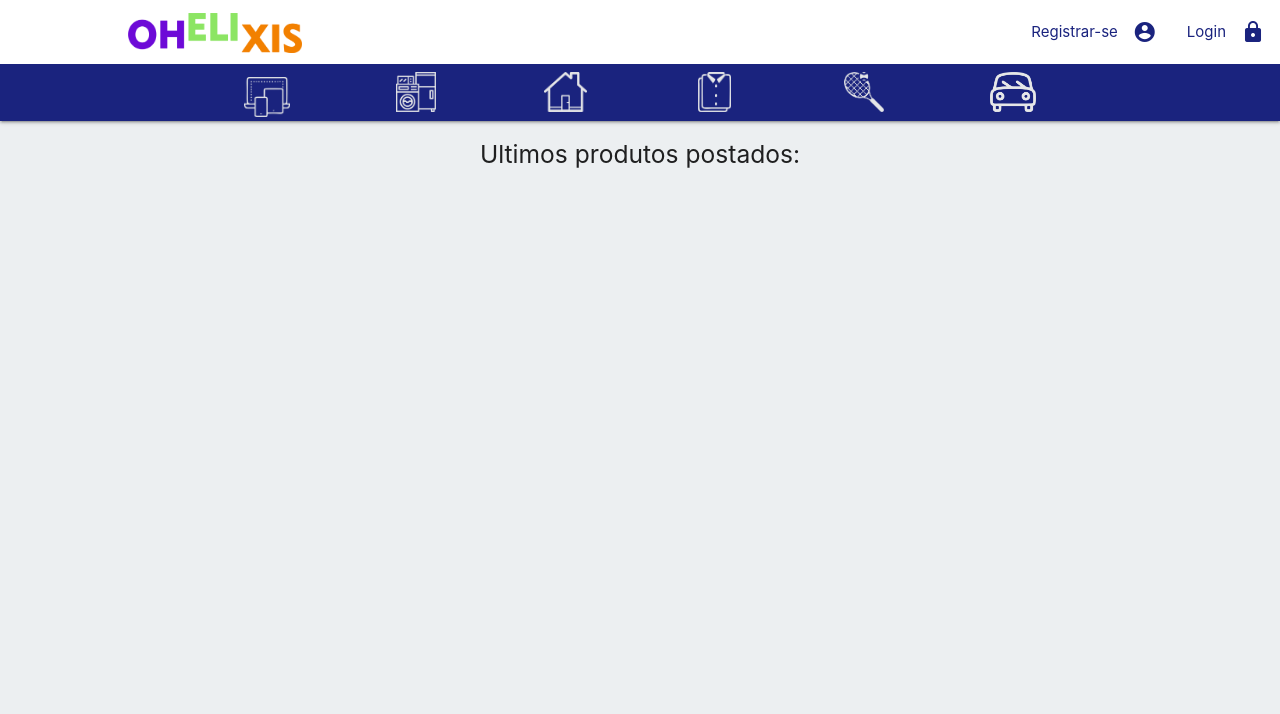
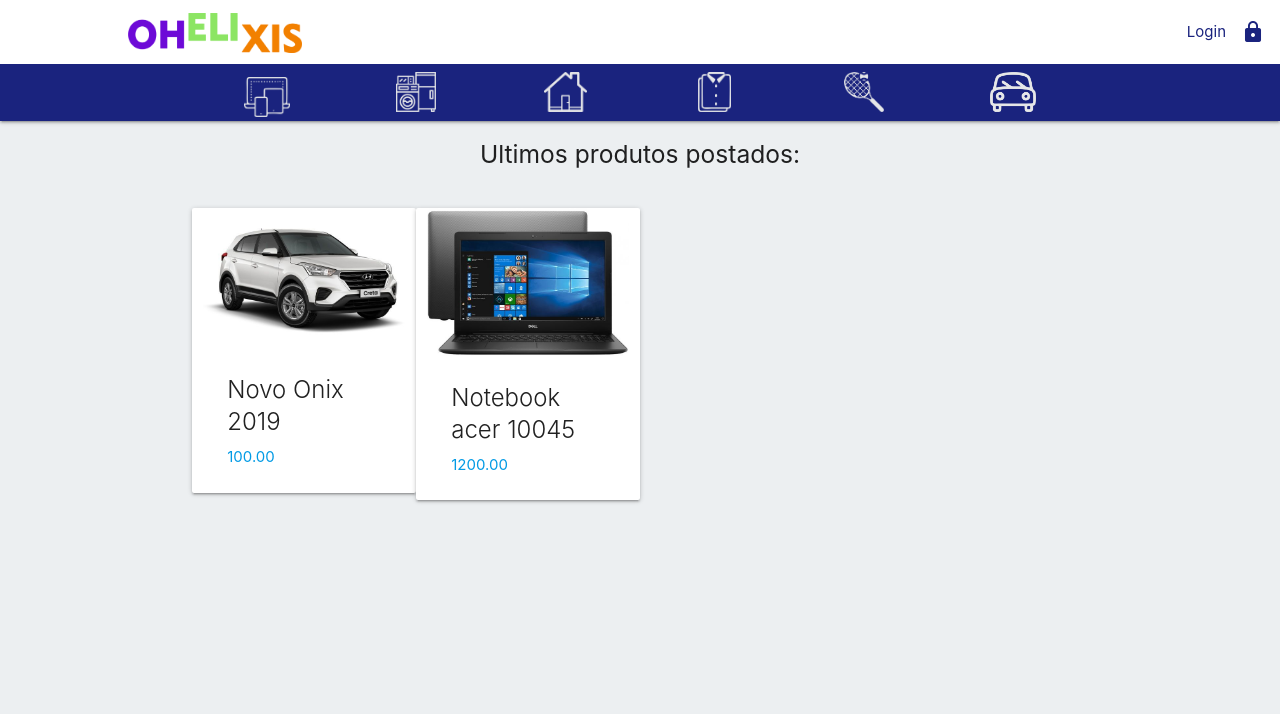
Before and after one commit to Cleberton-Oliveira/ohelixis, a Django app: page / in a window 1280 px wide. Shown: the top 714 px of the page. Run offline with Django 3.2, Linux system fonts and the light colour scheme; data comes from the database, SQL or seed files in the repository; both versions use the stored data as it was after the commit.

Commit message:
Banco de dados funcionando

```diff
--- a/oelixis/programas/models.py
+++ b/oelixis/programas/models.py
@@ -14,6 +14,7 @@
         verbose_name='Produto'
 
     nome = models.CharField('Nome do Produto', max_length=100)
+    preco = models.DecimalField(max_digits=10, decimal_places=2, default=000.00)
     tipo_produto = models.CharField(max_length=10, choices=Tipo.tipos,)
     # responsavel = models.ForeignKey(null=False, on_delete=models.CASCADE)
     descricao = models.TextField("descrição", blank=True, null=True)
--- a/oelixis/programas/templates/navbar.html
+++ b/oelixis/programas/templates/navbar.html
@@ -7,7 +7,6 @@
             <li><a class="indigo-text text-darken-4" href="{% url 'admin:index'  %}"><i class="material-icons right indigo-text text-darken-4">account_circle</i>{{ user }}</a></li>
             <li><a class="indigo-text text-darken-4" href="{% url 'logout'  %}"><i class="material-icons right indigo-text text-darken-4">close</i>Sair</a></li>
             {% else %}
-                 <li><a class="indigo-text text-darken-4" href="{% url 'registration'  %}"><i class="material-icons right indigo-text text-darken-4">account_circle</i>Registrar-se</a></li>
                 <li><a class="indigo-text text-darken-4" href="{% url 'admin:index'  %}"><i class="material-icons right indigo-text text-darken-4">https</i>Login</a></li>
         {% endif %}
         </ul>
--- a/oelixis/programas/views.py
+++ b/oelixis/programas/views.py
@@ -8,7 +8,7 @@
 
 def index(request):
     produto = Produto.objects.all()
-    return render(request, "index.html", {"produto": produto,})
+    return render(request, "index.html", {"produtos": produto,})
 
 # def registration(request):
 
```
Also changed, not shown: oelixis/carro.jpeg (added), oelixis/db.sqlite3, oelixis/pc.jpg (added), oelixis/programas/migrations/0002_auto_20190915_1034.py (added).
